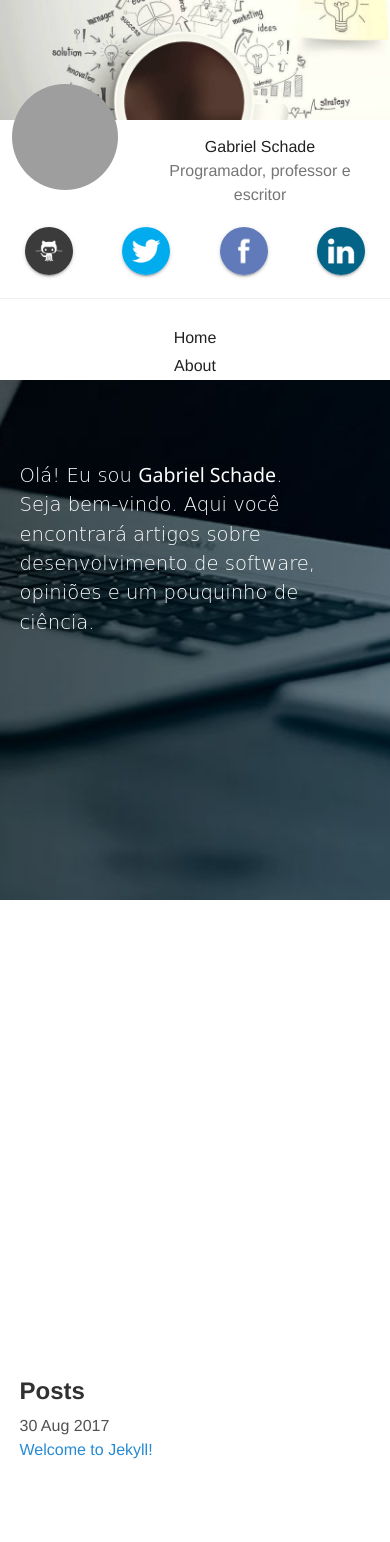
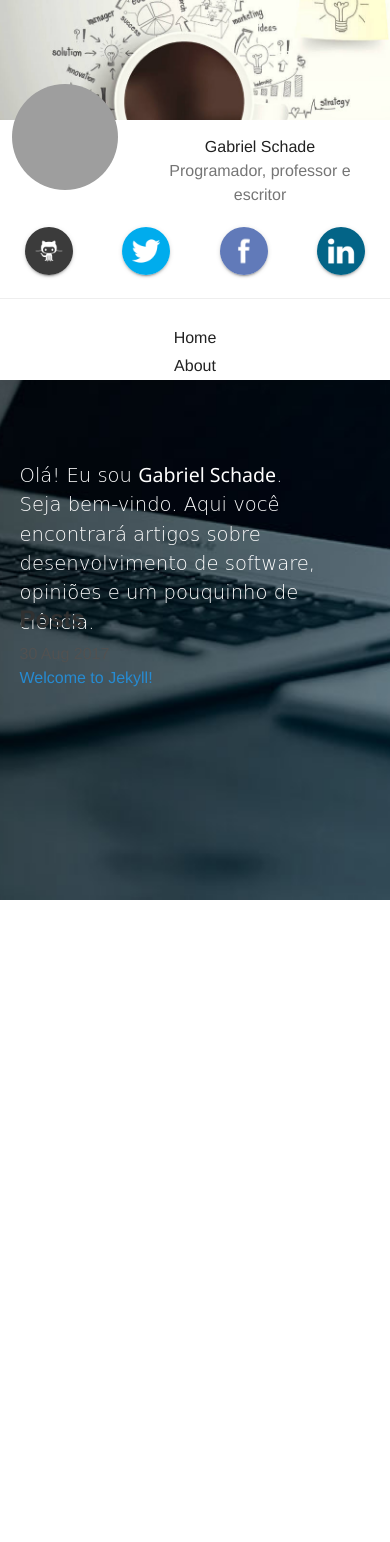
Before and after one commit to gabrielschade/gabrielschade.github.io, a Jekyll site: the page built from index.md, in a window 390 px wide. Built offline with Jekyll 4.4.1, drawn with Linux system fonts in a browser that asks for light colours; nearby versions of some CDN libraries; comment, search, counter and statistics services are not loaded; after the commit the page ends 900 px from its top, so only the background shows below that; grey boxes are pictures that could not be loaded.

Commit message:
ajuste-layout-responsivo

```diff
--- a/css/blog.css
+++ b/css/blog.css
@@ -109,10 +109,17 @@
     left: 0;
     width: 100%;
     height: 100%;
+    min-height: 600px;
 }
 
 .intro-content{
-    height: 100vh;
+    height: 100px;
+}
+
+@media (min-width: 48em) {
+    .intro-content{
+        height: 100vh;
+    }
 }
 
 .default-font{
```
